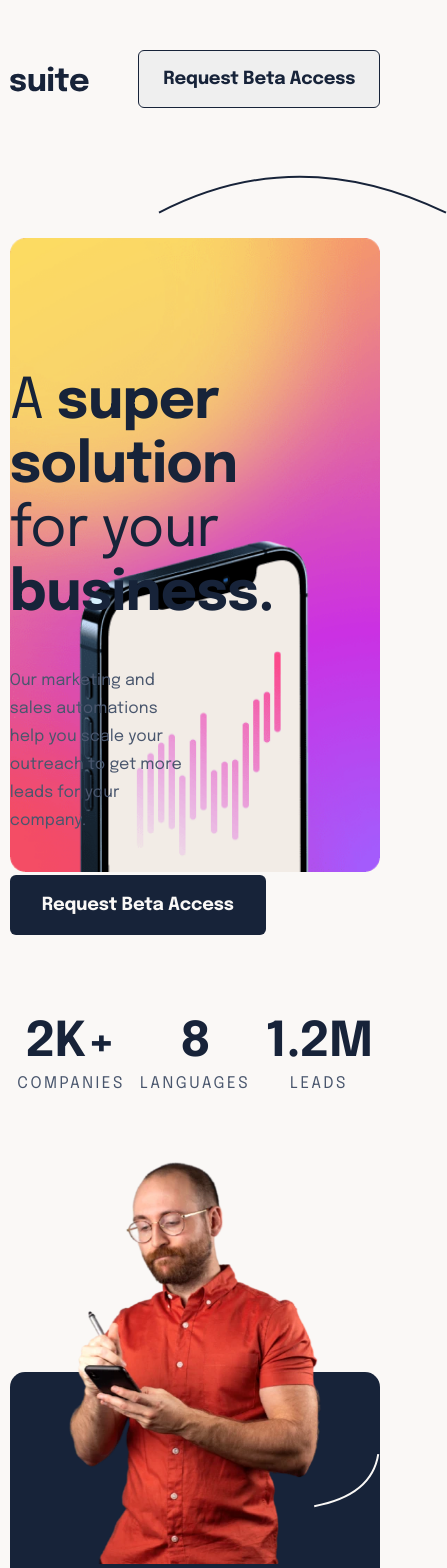
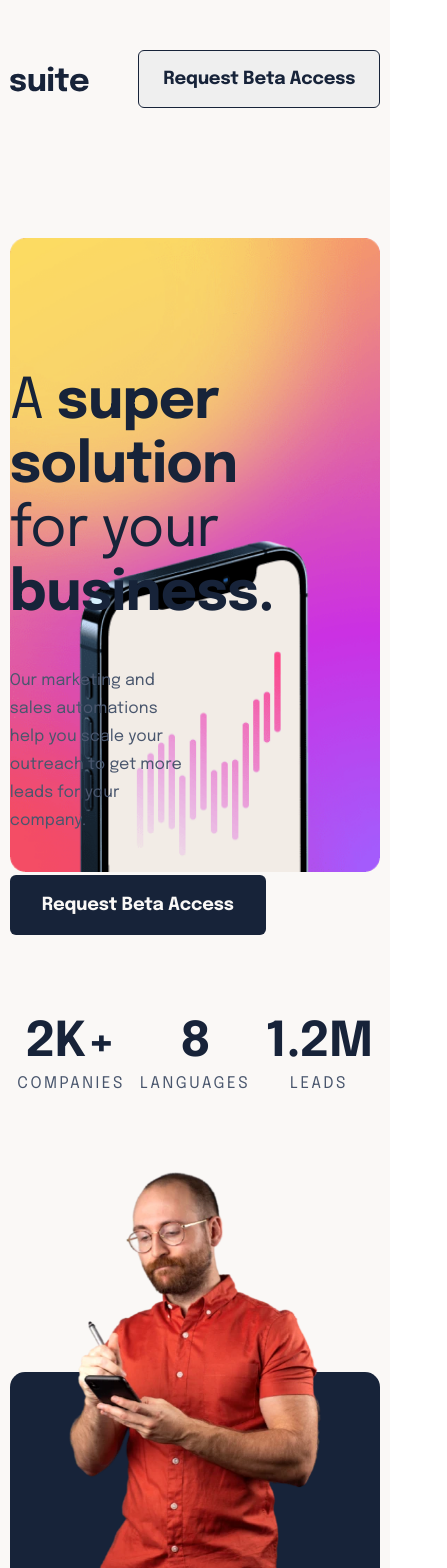
Before and after one commit to Shahbaaz92/suite-landing-page, a React (Create React App) app in the folder my-app/: page / in a window 390 px wide. Shown: the top 1568 px of the page, 447 px wide, since content can reach past the window. Built offline with nearby package versions, Linux system fonts and the light colour scheme.

Commit message:
App.css update

```diff
--- a/my-app/src/App.css
+++ b/my-app/src/App.css
@@ -33,7 +33,8 @@ body {
   line-height: 32px;
   letter-spacing: 0.1px;
 }
-h1 {
+h1,
+.Hero-Check {
   color: var(--Dark-Blue);
   font-size: 72px;
   font-weight: 700;
@@ -94,7 +95,7 @@ button {
 /***App***/
 .App {
   text-align: center;
-  width: 99vw;
+  width: 100vw;
   max-width: 1110px;
   height: auto;
   margin: 50px auto;
@@ -123,7 +124,6 @@ button {
   height: 100vh;
 }
 .Hero-Container {
-  position: relative;
   width: 73%;
   height: 100%;
   text-align: left;
@@ -153,10 +153,13 @@ button {
 .Hero-Btn:hover {
   background: linear-gradient(135deg, #a060ff 0%, #cb30e3 49.21%, #ffa84e 100%);
 }
+.Hero-Check {
+  position: relative;
+}
 .Hero-Curve {
   position: absolute;
-  top: 0;
-  left: 40%;
+  top: -50%;
+  width: 100%;
 }
 .Stats {
   display: flex;
@@ -234,7 +237,7 @@ button {
   filter: opacity(80%);
 }
 
-@media screen and (max-width: 1000px) {
+@media screen and (max-width: 1140px) {
   .App {
     width: 95vw;
   }
@@ -259,9 +262,16 @@ button {
     flex-direction: row;
     justify-content: space-around;
   }
+  .Comment-Curve {
+    bottom: 70%;
+  }
+  .Comment-Quote {
+    padding: 50px;
+  }
 }
-@media screen and (max-width: 830px) {
-  h1 {
+@media screen and (max-width: 900px) {
+  h1,
+  .Hero-Check {
     font-size: 56px;
     line-height: 64px;
     letter-spacing: -0.778px;
@@ -270,8 +280,6 @@ button {
     font-size: 40px;
     line-height: 48px;
     letter-spacing: -0.417px;
-  }
-  h3 {
   }
   p {
     font-size: 16px;
@@ -298,23 +306,34 @@ button {
     height: 50%;
     margin: 0;
     padding: 0;
+    margin-bottom: 30px;
   }
   .Comment-CMO-Img {
     width: 252px;
     height: 402px;
-    bottom: 150px;
+    bottom: 35%;
   }
   .Comment-Blur-Effect {
     left: 30%;
-    top: -30%;
+    top: -10%;
     width: 40%;
+  }
+  .Comment-Curve {
+    width: 50px;
+    height: 40px;
+    left: 50%;
+    bottom: 5%;
+    transform: translateX(-50%);
   }
   .Comment-Quote {
     width: 100%;
     height: 50%;
     margin: 0;
+
     padding: 58px;
     padding-top: 0;
     align-items: center;
   }
 }
+@media screen and (max-width: 640px) {
+}
--- a/my-app/src/Components/Hero.js
+++ b/my-app/src/Components/Hero.js
@@ -2,15 +2,18 @@ import curve1 from "../assets/pattern-curved-line-1.svg";
 function Hero() {
   return (
     <section className="Hero-Container">
-      <img
-        src={curve1}
-        alt="curved line design in hero"
-        className="Hero-Curve"
-      />
-
       <div className="Hero">
         <h1>
-          <span>A</span> super solution <span>for your</span> business.
+          <span>A</span> super&nbsp;
+          <span className="Hero-Check">
+            <img
+              src={curve1}
+              alt="curved line design in hero"
+              className="Hero-Curve"
+            />
+            solution
+          </span>{" "}
+          <span>for your</span> business.
         </h1>
         <p className="Hero-about">
           Our marketing and sales automations help you scale your outreach to
```
